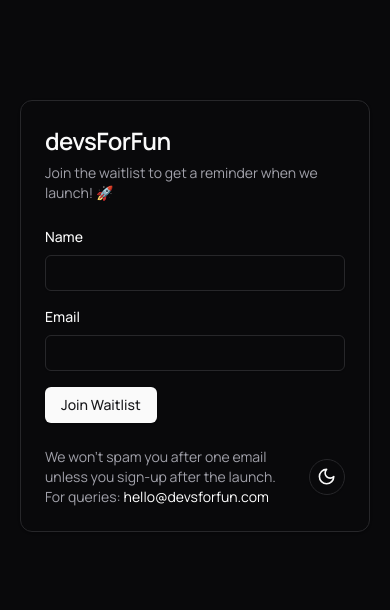
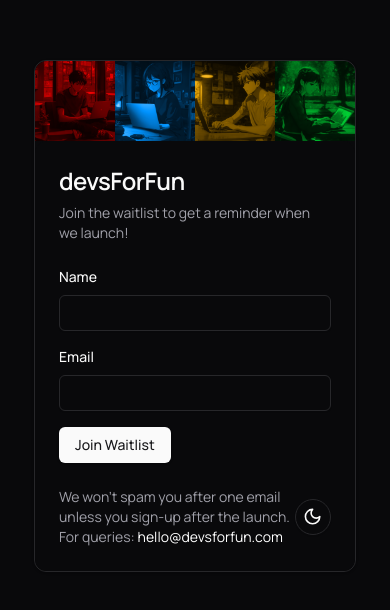
Before and after one commit to devsForFun/devsForFun, a Next.js app: page /waitlist in a window 390 px wide. Shown: the part 106-716 px from the top of the page. Built offline with nearby package versions, Linux system fonts and the light colour scheme.

Commit message:
Added images and made responsiveness fixes to the waitlist form.

```diff
--- a/app/waitlist/page.tsx
+++ b/app/waitlist/page.tsx
@@ -12,6 +12,8 @@ import {
 } from "@/components/ui/card";
 import { ModeToggle } from "@/components/mode-toggle";
 // import Link from "next/link";
+
+const images = ["/red.png", "/blue.png", "/yellow.png", "/green.png"];
 
 const WaitlistForm = () => {
   const [formData, setFormData] = useState({
@@ -54,11 +56,24 @@ const WaitlistForm = () => {
 
   return (
     <div className="h-screen w-full flex items-center justify-center">
-      <Card className="w-[350px]">
+      <div className="rounded-xl border bg-card text-card-foreground shadow mx-auto w-[322px] sm:w-[386px]">
+        <div className="flex">
+          {images.map((src, index) => (
+            <img
+              src={src}
+              alt=""
+              className={`w-20 sm:w-24 ${index == 0 ? "rounded-tl-xl" : ""} ${
+                index == 3 ? "rounded-tr-xl" : ""
+              }`}
+              key={src + index}
+            />
+          ))}
+        </div>
+        <Card className="border-none shadow-none">
           <CardHeader>
             <CardTitle className="text-2xl">devsForFun</CardTitle>
             <CardDescription>
-            <span>Join the waitlist to get a reminder when we launch! 🚀</span>
+              <span>Join the waitlist to get a reminder when we launch!</span>
               <br />
               {/* <span>
               We did sth last time:{" "}
@@ -71,7 +86,10 @@ const WaitlistForm = () => {
           <CardContent>
             <form onSubmit={handleSubmit}>
               <div className="mb-4">
-              <label htmlFor="name" className="block text-sm font-medium mb-2">
+                <label
+                  htmlFor="name"
+                  className="block text-sm font-medium mb-2"
+                >
                   Name
                 </label>
                 <Input
@@ -84,7 +102,10 @@ const WaitlistForm = () => {
                 />
               </div>
               <div className="mb-4">
-              <label htmlFor="email" className="block text-sm font-medium mb-2">
+                <label
+                  htmlFor="email"
+                  className="block text-sm font-medium mb-2"
+                >
                   Email
                 </label>
                 <Input
@@ -102,16 +123,16 @@ const WaitlistForm = () => {
               {success && (
                 <p className="mt-4 text-green-600">
                   Thank you! We&apos;ll send you only
-                <strong> one email</strong> when we launch. Share this with your
-                friends too if you will!
+                  <strong> one email</strong> when we launch. Share this with
+                  your friends too if you will!
                 </p>
               )}
             </form>
           </CardContent>
-        <CardFooter>
+          <CardFooter className="flex sm:gap-10">
             <CardDescription>
-            We won&apos;t spam you after one email unless you sign-up after the
-            launch. <br />
+              We won&apos;t spam you after one email unless you sign-up after
+              the launch. <br />
               For queries:{" "}
               <a
                 className="dark:text-white text-black"
@@ -124,6 +145,7 @@ const WaitlistForm = () => {
           </CardFooter>
         </Card>
       </div>
+    </div>
   );
 };
 
```
Lines whose indentation alone changed are shown as unchanged.
